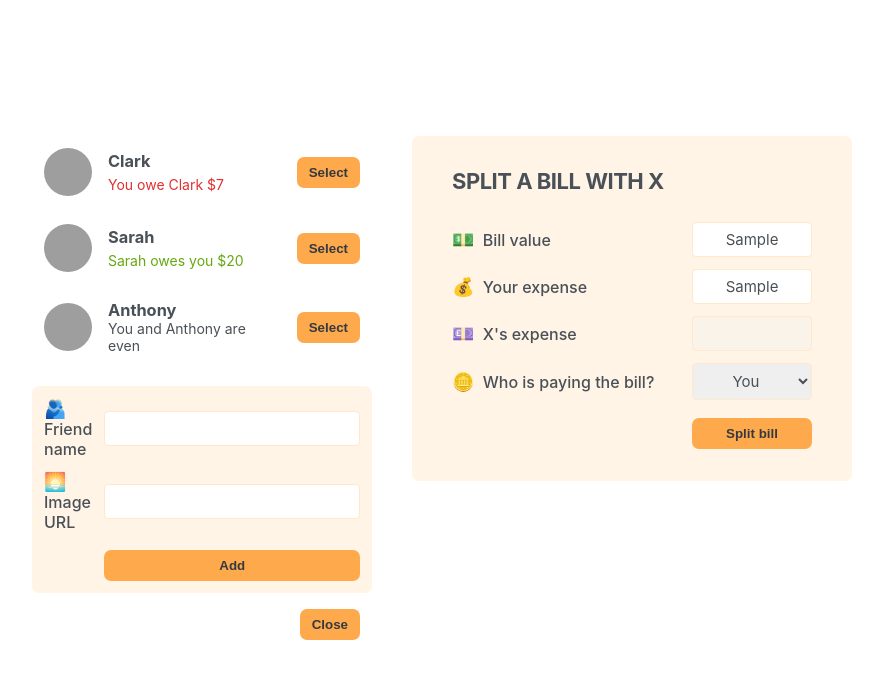
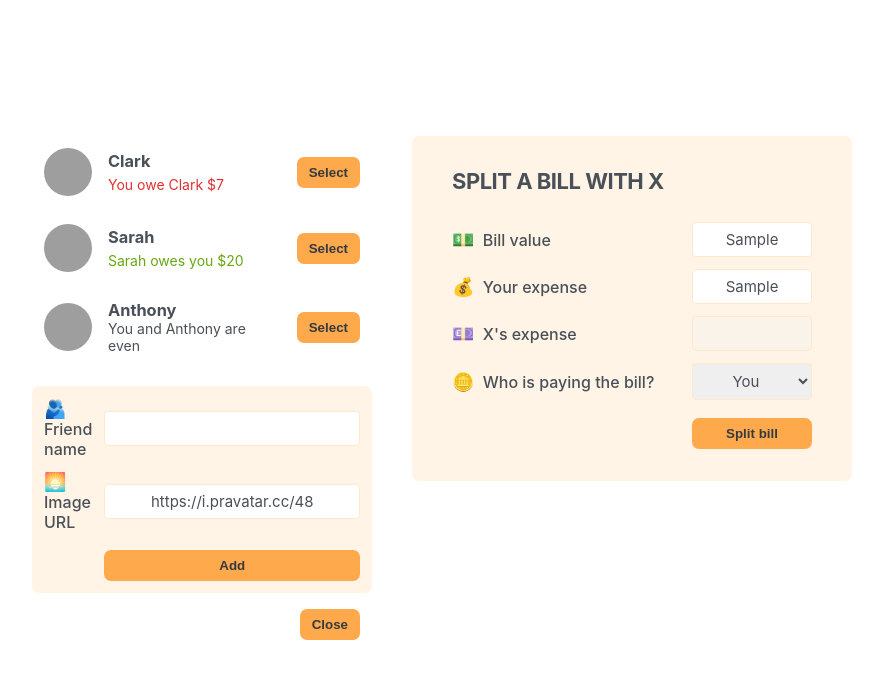
Before and after one commit to semyonsurkov/eat-n-split, a React (Vite) app: page / in a window 1280 px wide. Both pictures are taken after typing "Sample", "Sample" into the empty fields and a click on the button "Add friend". Shown: the top 678 px of the page, without its empty margins (198-1081 px from the left). Built offline with nearby package versions, Linux system fonts and the light colour scheme; grey boxes are pictures that could not be loaded.

Commit message:
add a new friend

```diff
--- a/src/App.jsx
+++ b/src/App.jsx
@@ -30,17 +30,23 @@ function Button({ children, onClick }) {
 }
 
 export default function App() {
+  const [friends, setFriends] = useState(initialFriends);
   const [showAddFriend, setShowAddFriend] = useState(false);
 
   function handleShowAddFriend() {
     setShowAddFriend((show) => !show);
   }
 
+  function handleAddFriend(friend) {
+    setFriends((friends) => [...friends, friend]);
+    setShowAddFriend(false);
+  }
+
   return (
     <div className="app">
       <div className="sidebar">
-        <FriendsList />
-        {showAddFriend && <FormAddFriend />}
+        <FriendsList friends={friends} />
+        {showAddFriend && <FormAddFriend onAddFriend={handleAddFriend} />}
         <Button onClick={handleShowAddFriend}>
           {showAddFriend ? 'Close' : 'Add friend'}
         </Button>
@@ -51,9 +57,7 @@ export default function App() {
   );
 }
 
-function FriendsList() {
-  const friends = initialFriends;
-
+function FriendsList({ friends }) {
   return (
     <ul>
       {friends.map((friend) => (
@@ -86,13 +90,43 @@ function Friend({ friend }) {
   );
 }
 
-function FormAddFriend() {
+function FormAddFriend({ onAddFriend }) {
+  const [name, setName] = useState('');
+  const [image, setImage] = useState('https://i.pravatar.cc/48');
+
+  function handleSubmit(e) {
+    e.preventDefault();
+
+    if (!name || !image) return;
+
+    const id = crypto.randomUUID();
+    const newFriend = {
+      id,
+      name,
+      image: `${image}?=${id}`,
+      balance: 0,
+    };
+
+    onAddFriend(newFriend);
+
+    setName('');
+    setImage('https://i.pravatar.cc/48');
+  }
+
   return (
-    <form className="form-add-friend">
+    <form className="form-add-friend" onSubmit={handleSubmit}>
       <label>🫂Friend name</label>
-      <input type="text" />
+      <input
+        type="text"
+        value={name}
+        onChange={(e) => setName(e.target.value)}
+      />
       <label>🌅Image URL</label>
-      <input type="text" />
+      <input
+        type="text"
+        value={image}
+        onChange={(e) => setImage(e.target.value)}
+      />
       <Button>Add</Button>
     </form>
   );
```
